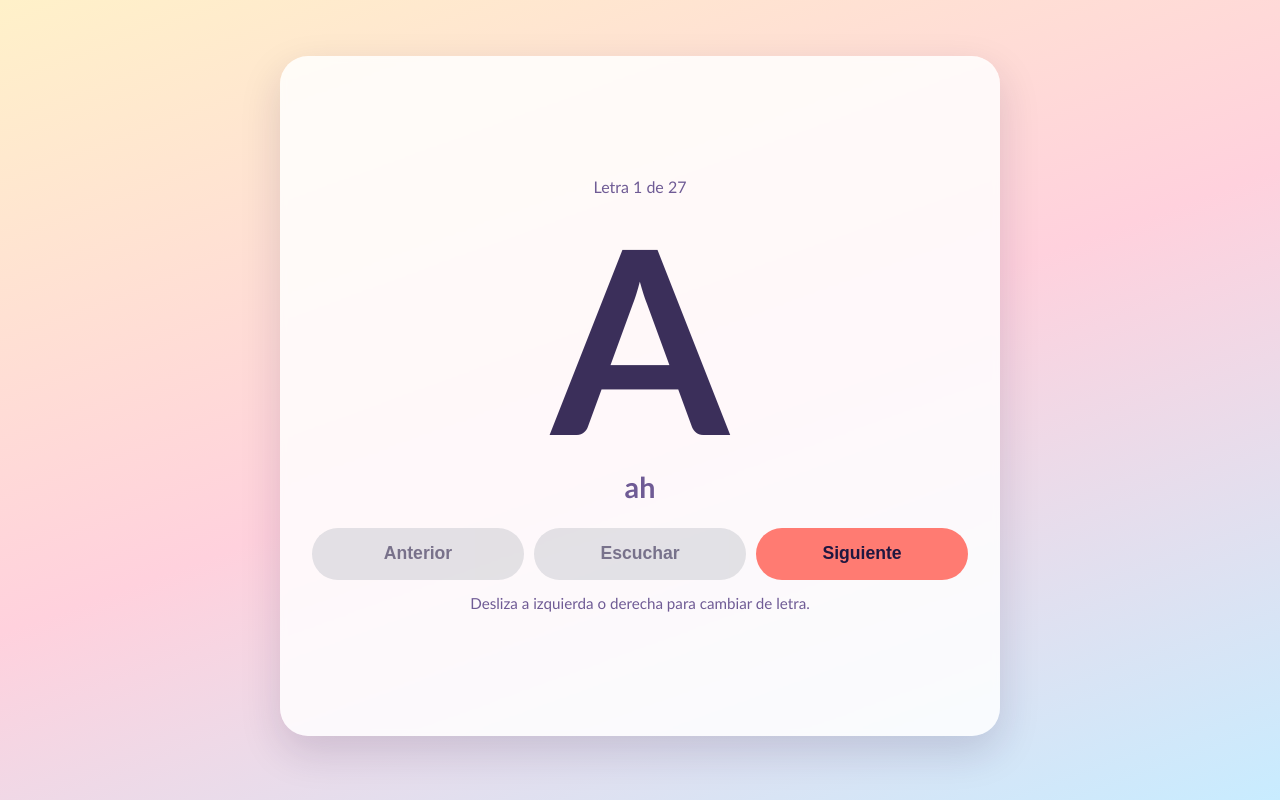
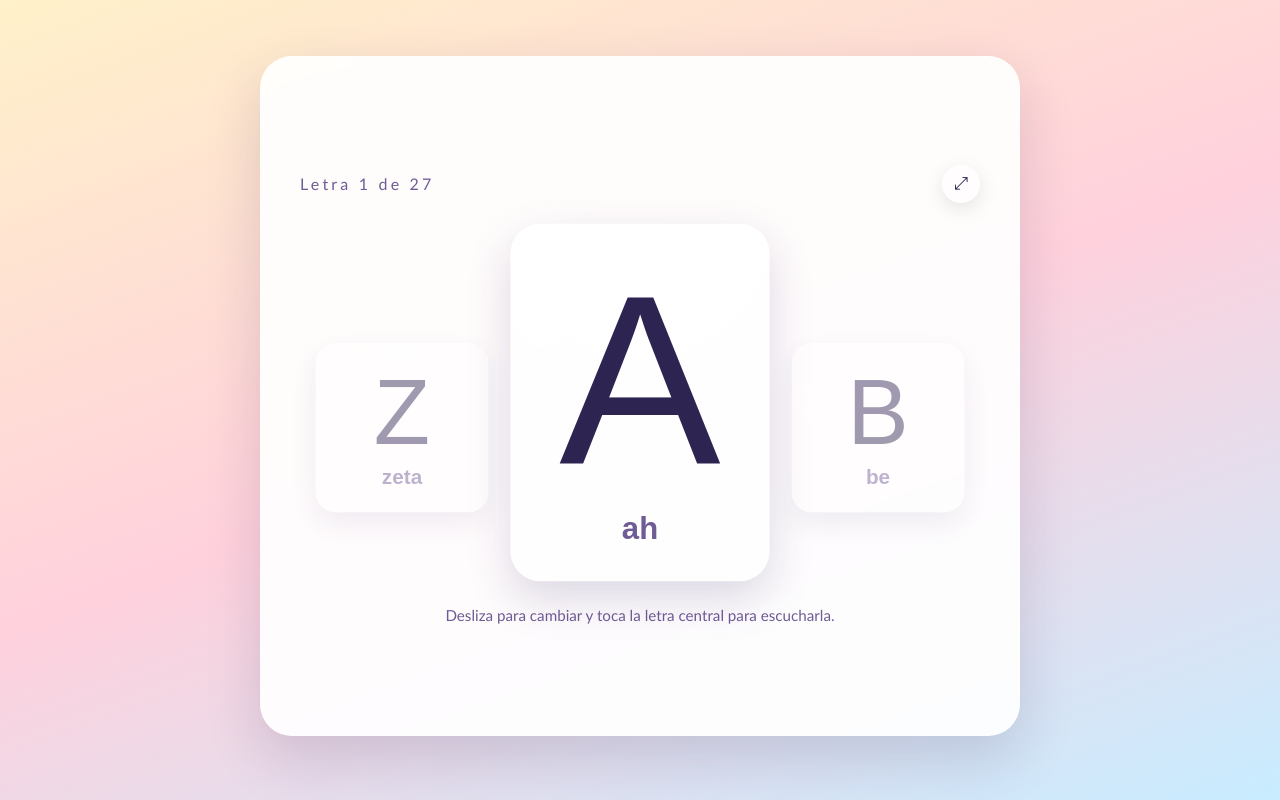
Before and after one commit to Xchart/alfabeto, a Next.js app: page / in a window 1280 px wide. Built offline with nearby package versions, Linux system fonts and the light colour scheme.

Commit message:
feat: add coverflow animations and fullscreen toggle

```diff
--- a/src/app/globals.css
+++ b/src/app/globals.css
@@ -2,14 +2,10 @@
   --bg-start: #fff1c9;
   --bg-middle: #ffd1dd;
   --bg-end: #c8ecff;
-  --card-bg: rgba(255, 255, 255, 0.84);
-  --text-main: #3b2f5a;
+  --card-bg: rgba(255, 255, 255, 0.92);
+  --text-main: #2e2452;
   --text-soft: #6f5b95;
-  --button-primary: #ff7b72;
-  --button-secondary: #8bd3dd;
-  --button-speak: #95d36e;
   --button-disabled: #d0d0d6;
-  --button-text: #1f1740;
 }
 
 * {
@@ -39,114 +35,135 @@ body {
 }
 
 .card {
-  width: min(720px, 100%);
+  width: min(760px, 100%);
   min-height: min(85dvh, 780px);
-  border-radius: 28px;
+  border-radius: 32px;
   background: var(--card-bg);
-  box-shadow: 0 16px 40px rgba(31, 23, 64, 0.15);
-  backdrop-filter: blur(3px);
-  padding: clamp(20px, 4vw, 32px);
+  box-shadow: 0 22px 55px rgba(31, 23, 64, 0.15);
+  backdrop-filter: blur(6px);
+  padding: clamp(22px, 5vw, 40px);
   display: flex;
   flex-direction: column;
   align-items: center;
   justify-content: center;
   text-align: center;
-  gap: 12px;
+  gap: 18px;
+}
+
+.cardHeader {
+  display: flex;
+  justify-content: space-between;
+  align-items: center;
+  width: 100%;
 }
 
 .indexLabel {
   margin: 0;
-  font-size: clamp(0.85rem, 2.8vw, 1rem);
+  font-size: clamp(0.85rem, 2.6vw, 1rem);
   color: var(--text-soft);
+  letter-spacing: 0.2em;
 }
 
-.letterSwap {
+.fullscreenToggle {
+  border: none;
+  border-radius: 50%;
+  width: 38px;
+  height: 38px;
+  background: rgba(255, 255, 255, 0.35);
+  color: var(--text-main);
+  font-size: 1.1rem;
+  cursor: pointer;
+  box-shadow: 0 6px 20px rgba(0, 0, 0, 0.1);
+  transition: background 180ms ease, transform 180ms ease;
+}
+
+.fullscreenToggle:hover {
+  background: rgba(255, 255, 255, 0.55);
+  transform: scale(1.05);
+}
+
+.fullscreenToggle.is-active {
+  background: rgba(149, 211, 110, 0.65);
+}
+
+.carousel {
+  width: 100%;
+  display: grid;
+  grid-template-columns: repeat(3, minmax(0, 1fr));
+  gap: clamp(8px, 3vw, 20px);
+  align-items: center;
+  justify-items: center;
+  padding: clamp(6px, 2vw, 16px);
+}
+
+.letterCard {
+  border: 0;
+  border-radius: 28px;
+  padding: clamp(18px, 4vw, 32px);
+  min-width: clamp(120px, 22vw, 240px);
+  background: radial-gradient(circle at top, #ffffff 0%, rgba(255, 255, 255, 0.65) 55%);
+  box-shadow: 0 16px 40px rgba(64, 43, 106, 0.18);
+  transition: transform 320ms cubic-bezier(0.22, 0.61, 0.36, 1),
+    opacity 260ms ease, filter 260ms ease;
   display: flex;
   flex-direction: column;
   align-items: center;
   justify-content: center;
-  gap: 6px;
+  cursor: pointer;
+  text-align: center;
+  color: inherit;
+  background-clip: padding-box;
 }
 
-.letterSwap.animate {
-  animation: letterFlip 320ms ease;
+.letterCard:focus-visible {
+  outline: 3px solid rgba(255, 123, 114, 0.8);
+  outline-offset: 4px;
 }
 
-@keyframes letterFlip {
-  0% {
-    opacity: 0;
-    transform: translateY(28px) scale(0.92);
-  }
-  60% {
-    opacity: 1;
-    transform: translateY(-6px) scale(1.04);
-  }
-  100% {
-    opacity: 1;
-    transform: translateY(0) scale(1);
-  }
+.letterCard.is-prev,
+.letterCard.is-next {
+  opacity: 0.45;
+  transform: scale(0.7) translateY(35px);
+  filter: blur(0.5px);
+  pointer-events: none;
 }
 
-.letter {
+.letterCard.is-prev {
+  transform: translateX(-15px) scale(0.72) translateY(35px);
+}
+
+.letterCard.is-next {
+  transform: translateX(15px) scale(0.72) translateY(35px);
+}
+
+.letterCard.is-active {
+  transform: scale(1.08);
+  opacity: 1;
+  pointer-events: auto;
+}
+
+.letterCard .letter {
   margin: 0;
   line-height: 1;
-  font-size: clamp(9rem, 45vw, 16rem);
-  color: var(--text-main);
+  font-size: clamp(4rem, 22vw, 14rem);
   user-select: none;
 }
 
-.phonetic {
-  margin: 0;
-  font-size: clamp(1.2rem, 4vw, 1.8rem);
+.letterCard.is-prev .letter,
+.letterCard.is-next .letter {
+  font-size: clamp(3rem, 16vw, 8rem);
+}
+
+.letterCard .phonetic {
+  margin: clamp(6px, 1vw, 10px) 0 0;
+  font-size: clamp(1rem, 3vw, 1.8rem);
   font-weight: 700;
   color: var(--text-soft);
   text-transform: lowercase;
 }
 
-.controls {
-  margin-top: 12px;
-  width: 100%;
-  display: grid;
-  grid-template-columns: repeat(3, minmax(0, 1fr));
-  gap: 10px;
-}
-
-.button {
-  border: 0;
-  border-radius: 999px;
-  min-height: 52px;
-  padding: 0 14px;
-  font-size: clamp(1rem, 3vw, 1.1rem);
-  font-weight: 700;
-  color: var(--button-text);
-  cursor: pointer;
-  transition: transform 120ms ease, filter 120ms ease, opacity 120ms ease;
-}
-
-.button:active {
-  transform: scale(0.97);
-}
-
-.button:disabled {
-  background: var(--button-disabled);
-  opacity: 0.6;
-  cursor: not-allowed;
-}
-
-.primary {
-  background: var(--button-primary);
-}
-
-.secondary {
-  background: var(--button-secondary);
-}
-
-.speak {
-  background: var(--button-speak);
-}
-
 .hint {
-  margin: 2px 0 0;
+  margin: 4px 0 0;
   min-height: 1.4em;
   font-size: 0.95rem;
   color: var(--text-soft);
@@ -155,10 +172,16 @@ body {
 @media (max-width: 640px) {
   .card {
     min-height: 100%;
-    border-radius: 22px;
+    border-radius: 20px;
+    padding: 18px;
   }
 
-  .controls {
-    grid-template-columns: 1fr;
+  .carousel {
+    grid-template-columns: repeat(3, minmax(0, 1fr));
+    gap: 8px;
+  }
+
+  .letterCard {
+    min-width: auto;
   }
 }
--- a/src/app/page.tsx
+++ b/src/app/page.tsx
@@ -52,13 +52,14 @@ export default function Home() {
   const [speechError, setSpeechError] = useState<string | null>(initialSpeechError);
   const [isSpeaking, setIsSpeaking] = useState(false);
   const [voices, setVoices] = useState<SpeechSynthesisVoice[]>([]);
+  const [isFullscreen, setIsFullscreen] = useState(false);
 
   const supportsSpeech = typeof window !== "undefined" && "speechSynthesis" in window;
+  const supportsFullscreen = typeof document !== "undefined" &&
+    !!(document.fullscreenEnabled || (document as Document & WebkitDoc).webkitFullscreenEnabled);
+
   const startXRef = useRef<number | null>(null);
-
-  const currentLetter = SPANISH_ALPHABET[index];
-  const canGoBack = index > 0;
-  const canGoForward = index < SPANISH_ALPHABET.length - 1;
+  const carouselRef = useRef<HTMLDivElement | null>(null);
 
   useEffect(() => {
     if (!supportsSpeech) {
@@ -82,6 +83,16 @@ export default function Home() {
     };
   }, [supportsSpeech]);
 
+  useEffect(() => {
+    const handler = () => setIsFullscreen(Boolean(document.fullscreenElement));
+    document.addEventListener("fullscreenchange", handler);
+    document.addEventListener("webkitfullscreenchange", handler as EventListener);
+    return () => {
+      document.removeEventListener("fullscreenchange", handler);
+      document.removeEventListener("webkitfullscreenchange", handler as EventListener);
+    };
+  }, []);
+
   const latinAmericanVoice = useMemo(() => {
     const preferences = ["es-MX", "es-419", "es-US", "es-AR", "es-CO", "es-CL", "es-PE"];
 
@@ -95,24 +106,33 @@ export default function Home() {
     return voices.find((voice) => voice.lang.toLowerCase().startsWith("es")) ?? null;
   }, [voices]);
 
+  const wrapIndex = (target: number) => {
+    const length = SPANISH_ALPHABET.length;
+    return (target + length) % length;
+  };
+
   const goPrevious = () => {
-    setIndex((current) => Math.max(current - 1, 0));
+    setIndex((current) => wrapIndex(current - 1));
   };
 
   const goNext = () => {
-    setIndex((current) => Math.min(current + 1, SPANISH_ALPHABET.length - 1));
+    setIndex((current) => wrapIndex(current + 1));
   };
 
-  const handleSpeak = () => {
+  const handleSpeak = (entry: LetterEntry) => {
     if (!supportsSpeech) {
       setSpeechError("Tu navegador no soporta audio de voz.");
       return;
     }
 
+    if (isSpeaking) {
+      return;
+    }
+
     const synth = window.speechSynthesis;
-    const utterance = new SpeechSynthesisUtterance(currentLetter.letter);
+    const utterance = new SpeechSynthesisUtterance(entry.letter);
     utterance.lang = latinAmericanVoice?.lang ?? "es-MX";
-    utterance.rate = 0.8;
+    utterance.rate = 0.85;
     utterance.pitch = 1.05;
 
     if (latinAmericanVoice) {
@@ -168,37 +188,81 @@ export default function Home() {
     goPrevious();
   };
 
-  const speakDisabled = !supportsSpeech || voices.length === 0 || isSpeaking;
+  const toggleFullscreen = () => {
+    if (!supportsFullscreen || !carouselRef.current) {
+      return;
+    }
+
+    const el = carouselRef.current;
+
+    if (!document.fullscreenElement && !(document as Document & WebkitDoc).webkitFullscreenElement) {
+      const request = el.requestFullscreen || (el as HTMLElement & WebkitEl).webkitRequestFullscreen;
+      request?.call(el);
+      return;
+    }
+
+    const exit = document.exitFullscreen || (document as Document & WebkitDoc).webkitExitFullscreen;
+    exit?.call(document);
+  };
+
+  const visibleOffsets = [-1, 0, 1];
 
   return (
     <main className="screen" onTouchStart={handleTouchStart} onTouchEnd={handleTouchEnd}>
       <section className="card" aria-live="polite">
-        <p className="indexLabel">
-          Letra {index + 1} de {SPANISH_ALPHABET.length}
-        </p>
-        <div key={currentLetter.letter} className="letterSwap animate">
-          <h1 className="letter">{currentLetter.letter}</h1>
-          <p className="phonetic">{currentLetter.phonetic}</p>
-        </div>
+        <header className="cardHeader">
+          <p className="indexLabel">
+            Letra {index + 1} de {SPANISH_ALPHABET.length}
+          </p>
+          {supportsFullscreen && (
+            <button
+              type="button"
+              className={`fullscreenToggle ${isFullscreen ? "is-active" : ""}`}
+              onClick={toggleFullscreen}
+              aria-label={isFullscreen ? "Salir de pantalla completa" : "Ver en pantalla completa"}
+            >
+              ⤢
+            </button>
+          )}
+        </header>
 
-        <div className="controls" role="group" aria-label="Controles del alfabeto">
-          <button type="button" className="button secondary" onClick={goPrevious} disabled={!canGoBack}>
-            Anterior
-          </button>
-          <button type="button" className="button speak" onClick={handleSpeak} disabled={speakDisabled}>
-            {isSpeaking ? "Escuchando..." : "Escuchar"}
-          </button>
-          <button type="button" className="button primary" onClick={goNext} disabled={!canGoForward}>
-            Siguiente
-          </button>
+        <div className="carousel" ref={carouselRef}>
+          {visibleOffsets.map((offset) => {
+            const entry = SPANISH_ALPHABET[wrapIndex(index + offset)];
+            const positionClass =
+              offset === 0 ? "is-active" : offset < 0 ? "is-prev" : "is-next";
+
+            return (
+              <button
+                key={`${entry.letter}-${positionClass}`}
+                type="button"
+                className={`letterCard ${positionClass}`}
+                onClick={() => handleSpeak(entry)}
+                aria-label={`Letra ${entry.letter}`}
+              >
+                <span className="letter">{entry.letter}</span>
+                <span className="phonetic">{entry.phonetic}</span>
+              </button>
+            );
+          })}
         </div>
 
         {speechError ? (
           <p className="hint">{speechError}</p>
         ) : (
-          <p className="hint">Desliza a izquierda o derecha para cambiar de letra.</p>
+          <p className="hint">Desliza para cambiar y toca la letra central para escucharla.</p>
         )}
       </section>
     </main>
   );
 }
+
+type WebkitDoc = Document & {
+  webkitFullscreenEnabled?: boolean;
+  webkitExitFullscreen?: () => Promise<void>;
+  webkitFullscreenElement?: Element | null;
+};
+
+type WebkitEl = HTMLElement & {
+  webkitRequestFullscreen?: () => Promise<void>;
+};
```
